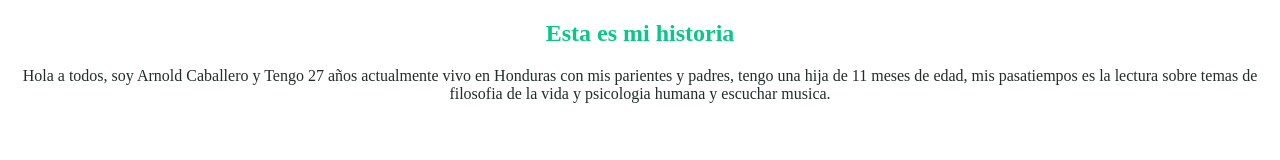
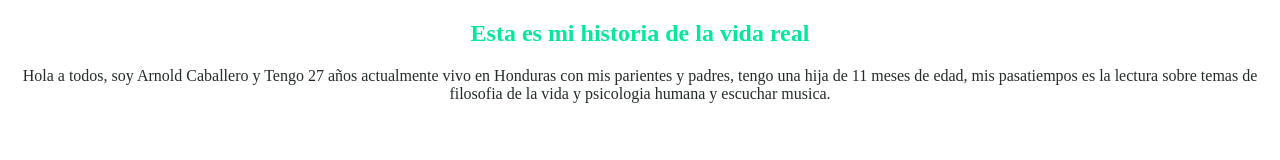
Before and after one commit to AlexanderCaballero05/curso-git-github, a plain HTML site: page index.html in a window 1280 px wide. Drawn offline with Linux system fonts and the light colour scheme.

Commit message:
modifique el titulo y el color a naranja de la cabezera

```diff
--- a/css/style.css
+++ b/css/style.css
@@ -6,6 +6,6 @@ body {
 
 .cabecera{
   text-align: center;
-  color: rgb(11, 198, 136);
+  color: rgb(3, 232, 156);
 
 }
--- a/index.html
+++ b/index.html
@@ -8,7 +8,7 @@
 </head>
 <body>
     <section class="cabecera">
-        <h2>Esta es mi historia</h2>
+        <h2>Esta es mi historia de la vida real</h2>
     </section>
     <section class="cuerpo">
             <p>Hola a todos, soy Arnold Caballero y Tengo 27 años actualmente
```
